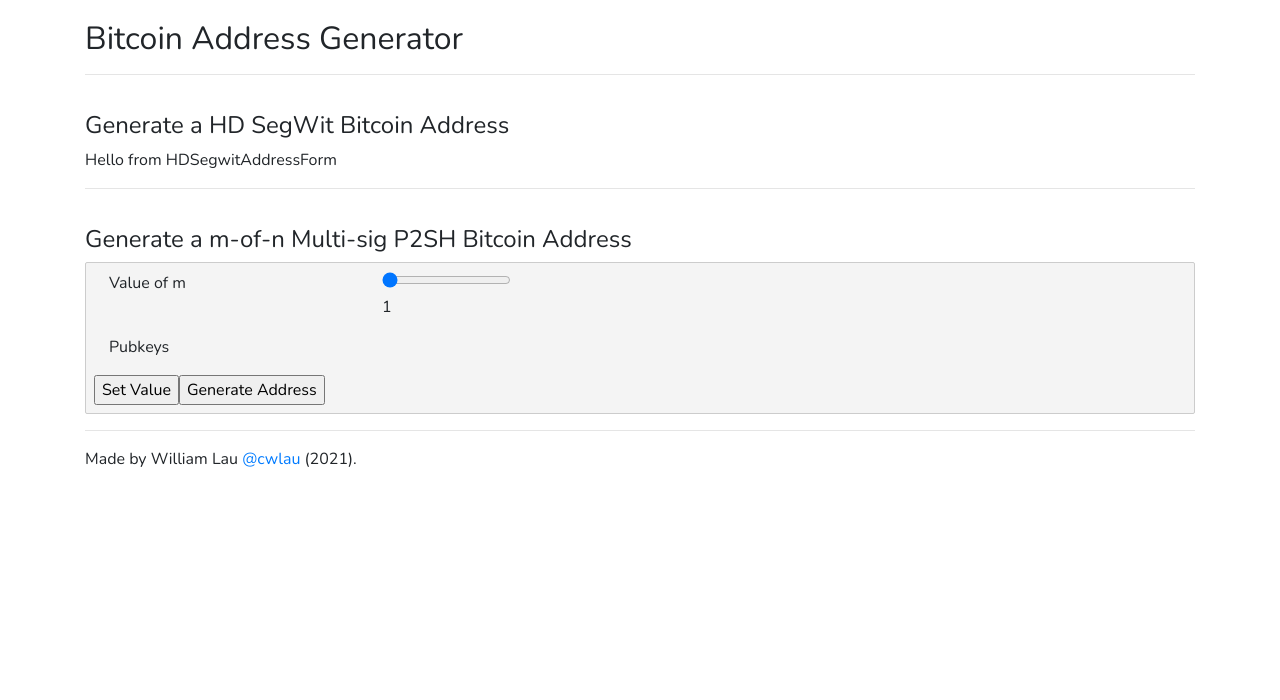
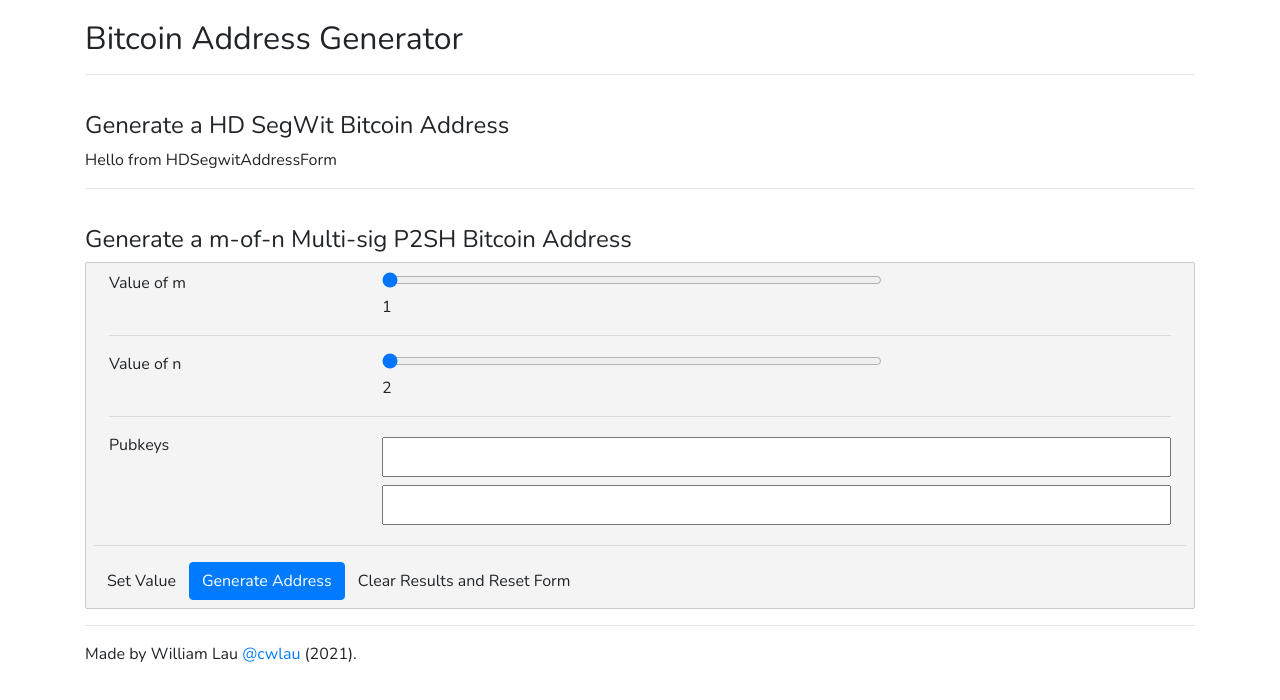
Before and after one commit to cwlau/bitcoin-address-generator, a React app: page / in a window 1280 px wide. Shown: the top 700 px of the page. Built offline with nearby package versions, Linux system fonts and the light colour scheme.

Commit message:
Update formatting, config, and add details to form

```diff
--- a/package.json
+++ b/package.json
@@ -32,6 +32,7 @@
     "sass-loader": "^10.1.1",
     "style-loader": "^2.0.0",
     "tslint": "^6.1.3",
+    "tslint-config-airbnb": "^5.11.2",
     "typescript": "^4.1.3"
   },
   "repository": {
--- a/src/components/HDSegwitAddressForm.tsx
+++ b/src/components/HDSegwitAddressForm.tsx
@@ -2,9 +2,7 @@
 // import * as bitcoin from 'bitcoinjs-lib';
 import * as React from 'react';
 
-
 export default function HDSegwitAddressForm() {
-
 
   // const pubkeys = [
   //   '026477115981fe981a6918a6297d9803c4dc04f328f22041bedff886bbc2962e01',
@@ -16,9 +14,7 @@
   //   redeem: bitcoin.payments.p2ms({ m: 3, pubkeys }),
   // });
 
-
   // console.log({address});
-
 
   return (
     <div className="app">Hello from HDSegwitAddressForm</div>
--- a/src/components/MultiSigAddressForm.tsx
+++ b/src/components/MultiSigAddressForm.tsx
@@ -1,31 +1,19 @@
 
 // import * as React from 'react';
-
-import React, { useState } from 'react';
+import React, { useState, useReducer } from 'react';
 import * as bitcoin from 'bitcoinjs-lib';
-
 
 export default function MultiSigAddressForm() {
 
-  const defaultPubkeyValues: string[] = [''];
+  const defaultPubkeyValues: string[] = ['', ''];
 
+  const [result, setResult] = useState({address: ''});
+  const [resultError, setResultError] = useState(false);
   const [mValue, setMValue] = useState(1);
+  const [nValue, setNValue] = useState(2);
   const [pubkeyValues, setPubkeyValues] = useState(defaultPubkeyValues);
 
-  // let
-  // const pubkeys = [
-  //   '026477115981fe981a6918a6297d9803c4dc04f328f22041bedff886bbc2962e01',
-  //   '02c96db2302d19b43d4c69368babace7854cc84eb9e061cde51cfa77ca4a22b8b9',
-  //   '023e4740d0ba639e28963f3476157b7cf2fb7c6fdf4254f97099cf8670b505ea59',
-  //   '03c6103b3b83e4a24a0e33a4df246ef11772f9992663db0c35759a5e2ebf68d8e9',
-  // ].map(hex => Buffer.from(hex, 'hex'));
-  // const { address } = bitcoin.payments.p2wsh({
-  //   redeem: bitcoin.payments.p2ms({ m: 3, pubkeys }),
-  // });
-
-
-  // console.log({address});
-
+  const [ignored, forceUpdate] = useReducer(x => x + 1, 0);
 
   const generateAddress = function() {
     // const pubkeys = [
@@ -40,13 +28,30 @@
       redeem: bitcoin.payments.p2ms({ m: mValue, pubkeys }),
     });
 
-    console.log("generateAddress done");
-    console.log({address});
+    console.log('generateAddress done');
+    console.log({ address });
+
+    if (!address) {
+      setResult({ address: '' });
+      setResultError(true);
+      return;
+    }
+
+    setResultError(false);
+    setResult({ address });
+  }
+
+  const clearResults = function() {
+    setMValue(1);
+    setNValue(2);
+    setPubkeyValues(['', '']);
+    setResult({address: ''});
   }
 
   const setValues = function() {
 
     setMValue(3);
+    setNValue(4);
     setPubkeyValues([
       '026477115981fe981a6918a6297d9803c4dc04f328f22041bedff886bbc2962e01',
       '02c96db2302d19b43d4c69368babace7854cc84eb9e061cde51cfa77ca4a22b8b9',
@@ -54,8 +59,7 @@
       '03c6103b3b83e4a24a0e33a4df246ef11772f9992663db0c35759a5e2ebf68d8e9',
     ]);
 
-    console.log("setValues done");
-
+    // console.log('setValues done');
   }
 
   const renderInupts = function() {
@@ -66,6 +70,30 @@
     });
 
     return result;
+  }
+
+  const setPubkeyValueOnPosition = function(position: number, value: string) {
+    let finalPubkeyList = pubkeyValues;
+    finalPubkeyList[position] = value;
+    setPubkeyValues(finalPubkeyList);
+    forceUpdate();
+  }
+
+  const generatePubkeyInputFields = function() {
+    let index: number = 0;
+    let resultInputs: any[] = [];
+    while (index < nValue) {
+      let _index = Number(index);
+      resultInputs.push(<div key={_index} className="pubkeys-input-container">
+                          <input type="text" value={pubkeyValues[_index]} onChange={
+                            (e: React.ChangeEvent<HTMLInputElement>) => {
+                              return setPubkeyValueOnPosition(_index, e.target.value)
+                            }
+                          } />
+                        </div>);
+      index += 1;
+    }
+    return resultInputs;
   }
 
   return (
@@ -79,12 +107,45 @@
           </div>
 
           <div className="col-12 col-sm-9">
-            <input type="range" className="form-range" min="1" max={pubkeyValues.length} step="1" id="m-value" />
+            <input type="range" className="form-range"
+                min="1" max={nValue} value={mValue} step="1"
+                id="m-value" onChange={
+                  (e: React.ChangeEvent<HTMLInputElement>) => setMValue(Number(e.target.value))
+                }
+              />
 
             <div>{ mValue }</div>
           </div>
         </div>
 
+        <hr/>
+
+        <div className="mb-3 row">
+          <div className="col-12 col-sm-3">
+            <label htmlFor="n-value" className="form-label">Value of n</label>
+          </div>
+
+          <div className="col-12 col-sm-9">
+            <input type="range" className="form-range" min="2" max="10" value={nValue} step="1" id="n-value" onChange={
+              (e: React.ChangeEvent<HTMLInputElement>) => {
+                const newNValue = Number(e.target.value);
+                setNValue(newNValue);
+                if (mValue > newNValue) {
+                  setMValue(newNValue - 1);
+                }
+
+                while (nValue >= pubkeyValues.length) {
+                  pubkeyValues.push('');
+                }
+                forceUpdate();
+              }
+            }/>
+
+            <div>{ nValue }</div>
+          </div>
+        </div>
+
+        <hr/>
 
         <div className="mb-3 row">
           <div className="col-12 col-sm-3">
@@ -93,22 +154,19 @@
 
           <div className="col-12 col-sm-9">
           {
-          /*
-            pubkeyValues.forEach((input: string) => {
-              return (<div><input type="text" value={input} /></div>);
-            })
-          */
+            generatePubkeyInputFields()
           }
-
 
           </div>
         </div>
 
       </div>
 
+      <hr/>
 
-      <input type="button" onClick={setValues} value="Set Value" />
-      <input type="button" onClick={generateAddress} value="Generate Address" />
+      <input className="btn btn-default" type="button" onClick={setValues} value="Set Value" />
+      <input className="btn btn-primary" type="button" onClick={generateAddress} value="Generate Address" />
+      <input className="btn btn-default" type="button" onClick={clearResults} value="Clear Results and Reset Form" />
     </div>
   )
 }
--- a/src/style/app.scss
+++ b/src/style/app.scss
@@ -15,3 +15,19 @@
     border-radius: 2px;
     padding: 8px;
 }
+
+input[type=range] {
+    width: 100%;
+    min-width: 280px;
+    max-width: 500px;
+}
+
+.pubkeys-input-container {
+    padding: 4px 0;
+
+    input[type=text] {
+        width: 100%;
+        min-width: 280px;
+        padding: 6px;
+    }
+}
--- a/tsconfig.json
+++ b/tsconfig.json
@@ -48,7 +48,7 @@
     // "rootDirs": [],                        /* List of root folders whose combined content represents the structure of the project at runtime. */
     // "typeRoots": [],                       /* List of folders to include type definitions from. */
     // "types": [],                           /* Type declaration files to be included in compilation. */
-    "allowSyntheticDefaultImports": true,  /* Allow default imports from modules with no default export. This does not affect code emit, just typechecking. */
+    // "allowSyntheticDefaultImports": true,  /* Allow default imports from modules with no default export. This does not affect code emit, just typechecking. */
     "esModuleInterop": true,                  /* Enables emit interoperability between CommonJS and ES Modules via creation of namespace objects for all imports. Implies 'allowSyntheticDefaultImports'. */
     // "preserveSymlinks": true,              /* Do not resolve the real path of symlinks. */
     // "allowUmdGlobalAccess": true,          /* Allow accessing UMD globals from modules. */
@@ -65,9 +65,6 @@
     // "experimentalDecorators": true,        /* Enables experimental support for ES7 decorators. */
     // "emitDecoratorMetadata": true,         /* Enables experimental support for emitting type metadata for decorators. */
 
-
-    "include": ["./src/**/*.ts"],
-
     /* Advanced Options */
     "skipLibCheck": true,                     /* Skip type checking of declaration files. */
     "forceConsistentCasingInFileNames": true  /* Disallow inconsistently-cased references to the same file. */
```
Also changed, not shown: src/index.tsx (+0 -17 lines), tslint.json (added, +45 -0 lines), 1 other file (tests, documents, lock files or other folders).
